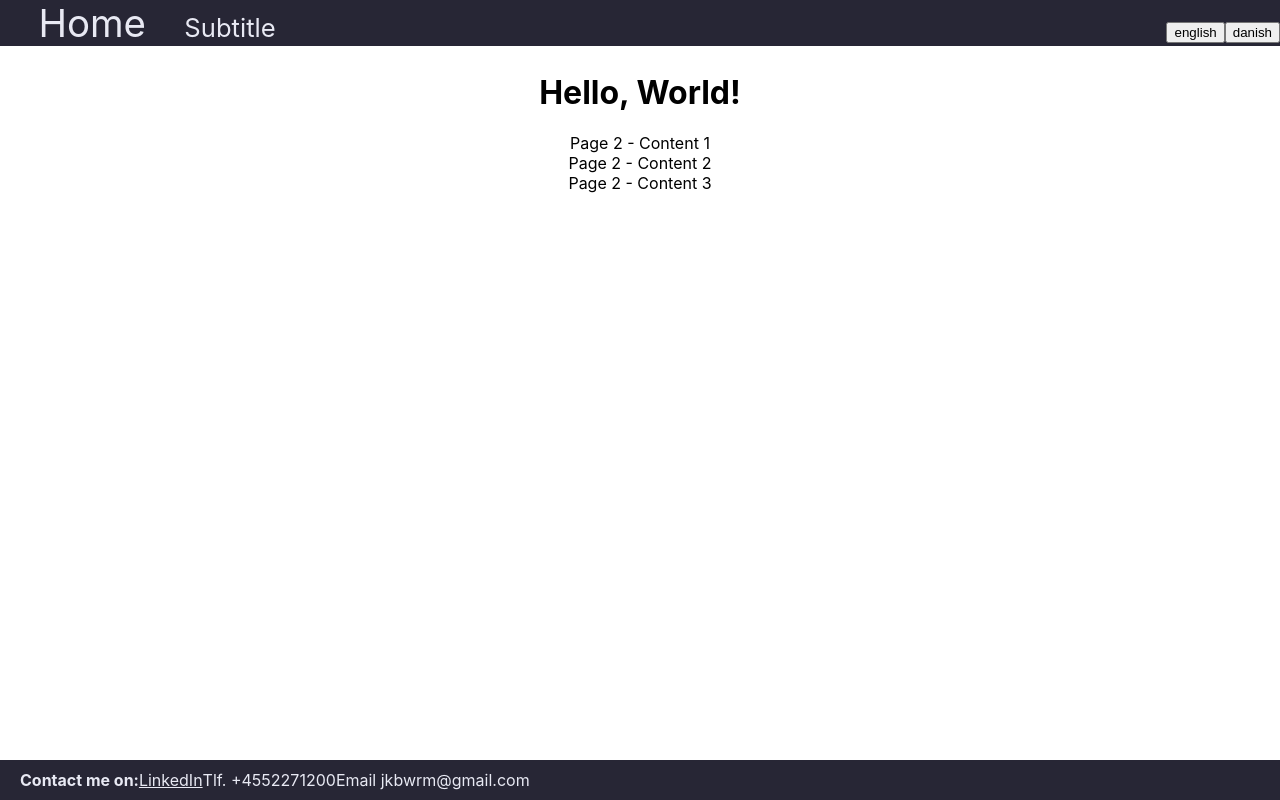
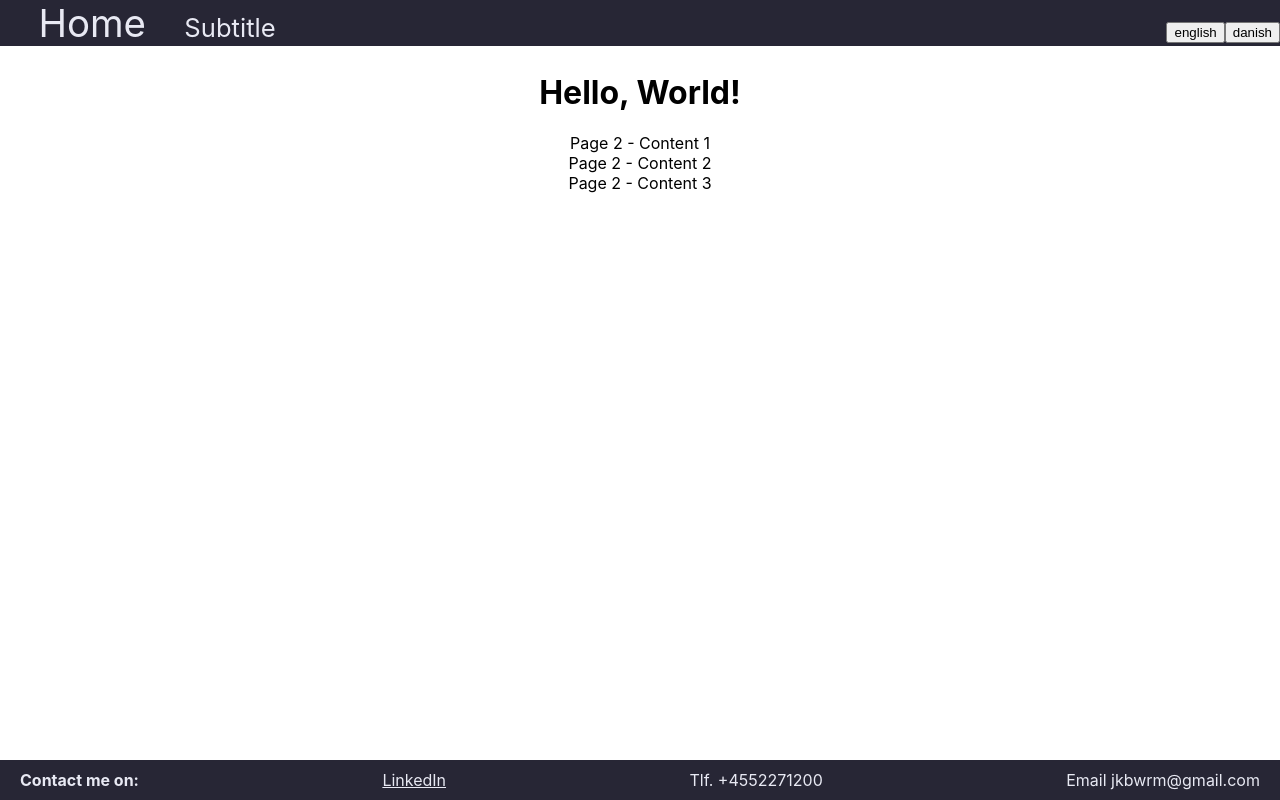
Before and after one commit to Jakob-worm/CVWebside, a React (Create React App) app: page / in a window 1280 px wide. Built offline with nearby package versions, Linux system fonts and the light colour scheme.

Commit message:
Added spaceing

```diff
--- a/src/css/ContactMeBar.css
+++ b/src/css/ContactMeBar.css
@@ -2,7 +2,7 @@
     box-sizing: border-box;
     width: 100%;
     display: flex;
-    justify-content: left;
+    justify-content: space-between;
     align-items: center; /* Vertically center items within the bar */
     padding: 10px 20px; /* Add padding for spacing */
     background-color: rgba(39, 38, 53, 1);
```
